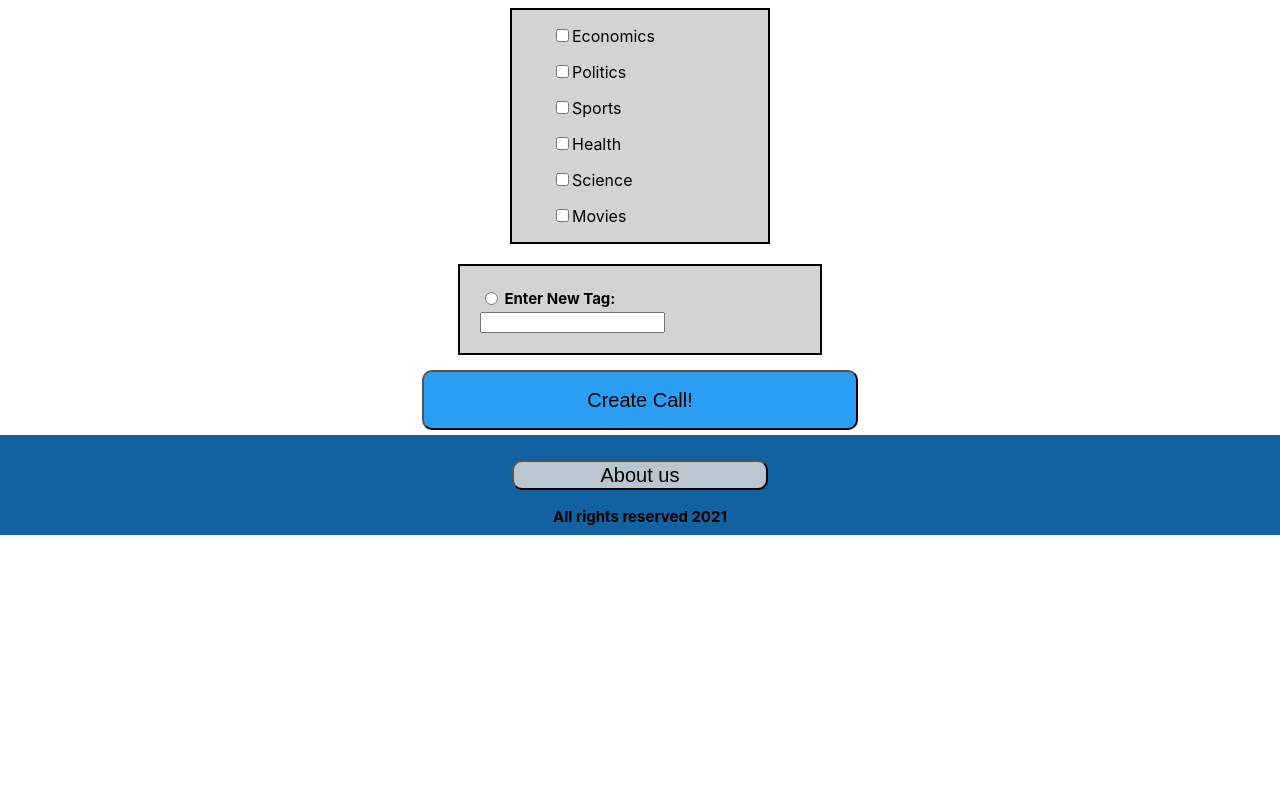
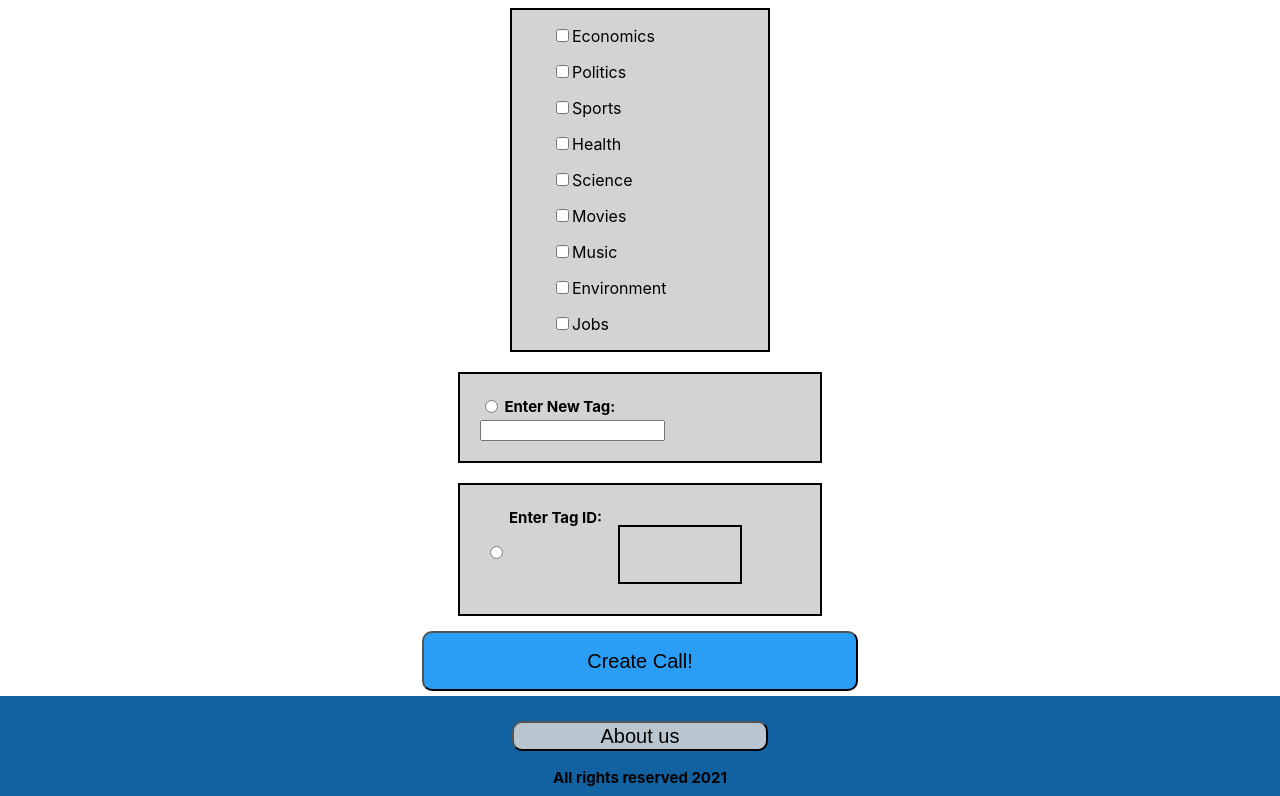
Before and after one commit to agile-dev-assignments/project-setup-team-baliton-portal-speakeasy, a React (Create React App) app in the folder react/front-end/: page /createcall in a window 1280 px wide. Shown: the part 405-1201 px from the top of the page. Before the commit the page ends 940 px from the top, so only its background shows below. Built offline with nearby package versions, Linux system fonts and the light colour scheme; no server answers.

Commit message:
Modifications to create new call page for database entry

```diff
--- a/react/front-end/src/frontend/CreateNewCall.css
+++ b/react/front-end/src/frontend/CreateNewCall.css
@@ -80,3 +80,23 @@
   margin-top: 10px;
   width: 20%;
 }
+
+#newTagID{
+  background: lightgrey;
+  border-radius: solid;
+  border: solid;
+  border-width: 2px;
+  padding: 20px;
+  margin: 0 auto;
+  margin-top: 20px;
+  width: 25%;
+  margin-bottom: 10px;
+}
+
+#newTagIDRadio{
+  text-align: center;
+  margin-right: 2%;
+  vertical-align: baseline;
+  margin-top: 2%;
+  margin-left: 3%;
+}
--- a/react/front-end/src/frontend/CreateNewCall.js
+++ b/react/front-end/src/frontend/CreateNewCall.js
@@ -53,6 +53,30 @@ const CreateNewCallPage = (props) => {
           "callIDs":[ "00020", "00021", "00022", "00023", "00024"],
           "active":"true"
       },
+      {
+          "ID": 7,
+          "tagName":"Music",
+          "numPeople": 15,
+          "numCalls": 2,
+          "callIDs":[ "00025", "00026"],
+          "active":"true"
+      },
+      {
+          "ID": 8,
+          "tagName":"Environment",
+          "numPeople": 24,
+          "numCalls": 5,
+          "callIDs":[ "00027", "00028", "00029", "00030", "00031"],
+          "active":"true"
+      },
+      {
+          "ID": 9,
+          "tagName":"Jobs",
+          "numPeople": 54,
+          "numCalls": 6,
+          "callIDs":[ "00032", "00033", "00034", "00035", "00036"],
+          "active":"true"
+      },
   ];
   const [tagList2, setTagList] = useState([]);
 
@@ -61,7 +85,7 @@ const CreateNewCallPage = (props) => {
       .then(response => response.json())
       .then(data => setTagList([...data]))
       .catch(error => {
-        console.error('There was an error with /createNewCall !!', error);
+        console.error('There was an error with create new call page !', error);
       });
   }, []);
 
@@ -103,6 +127,14 @@ const CreateNewCallPage = (props) => {
                 </div>
               </div>
 
+              <div class="blockDisplay">
+                <div id="newTagID">
+                  <input type="radio" id="newTagIDRadio" name="choice" value="popular_tag"/>
+                  <label for="newCallName" id="nameLabel">Enter Tag ID: </label>
+                  <input type="text" id="newTagID" name="newTagID"/>
+                  </div>
+                </div>
+
               <Linker ali = "center" var = "primary" action = "/chatroom" name = "Create Call!"> </Linker>
         </div>
     )
@@ -115,6 +147,7 @@ const Tag = (props) => {
       <div className="tag-details">
         <input type="checkbox" id={props.key} name="choice" value={props.tagName}/>
         <label for={props.tagName}>{props.tagName}</label>
+        <label for={props.ID}>{props.ID}</label>
       </div>
     </ul>
     </div>
```
